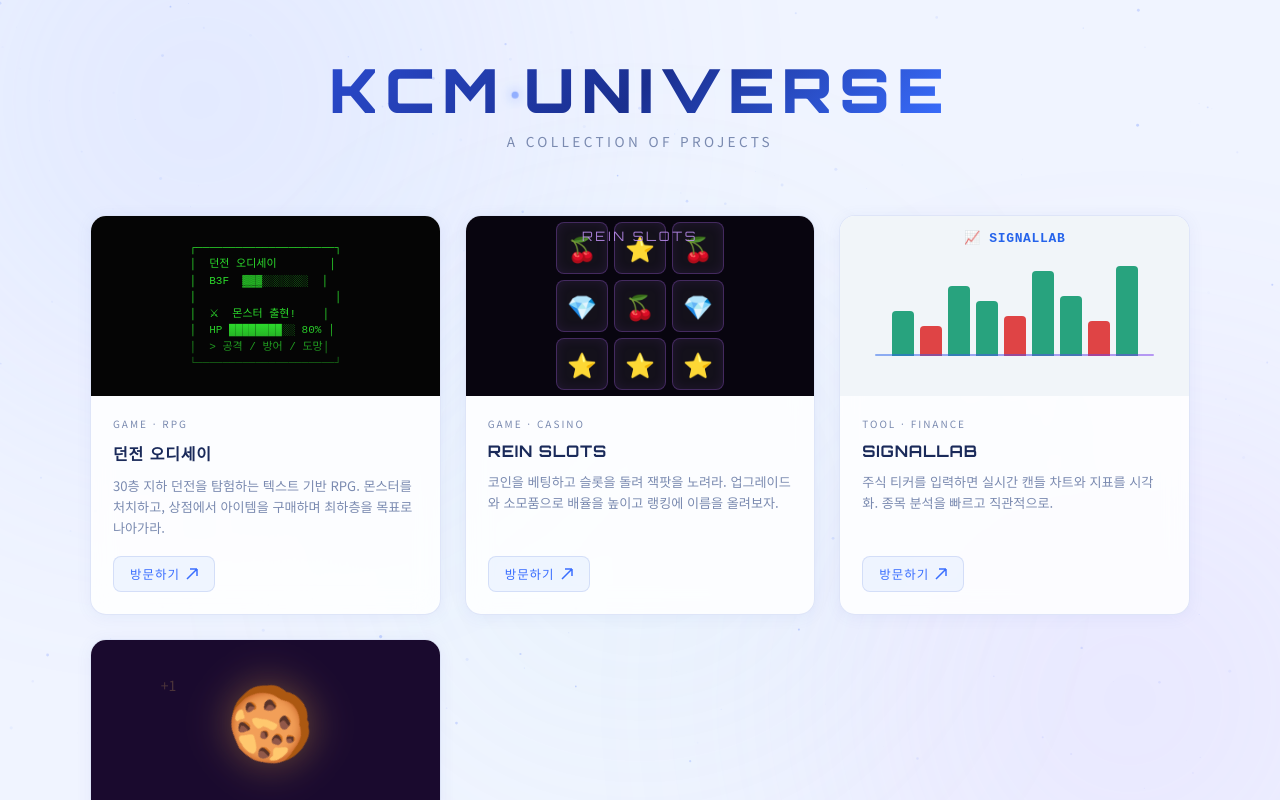
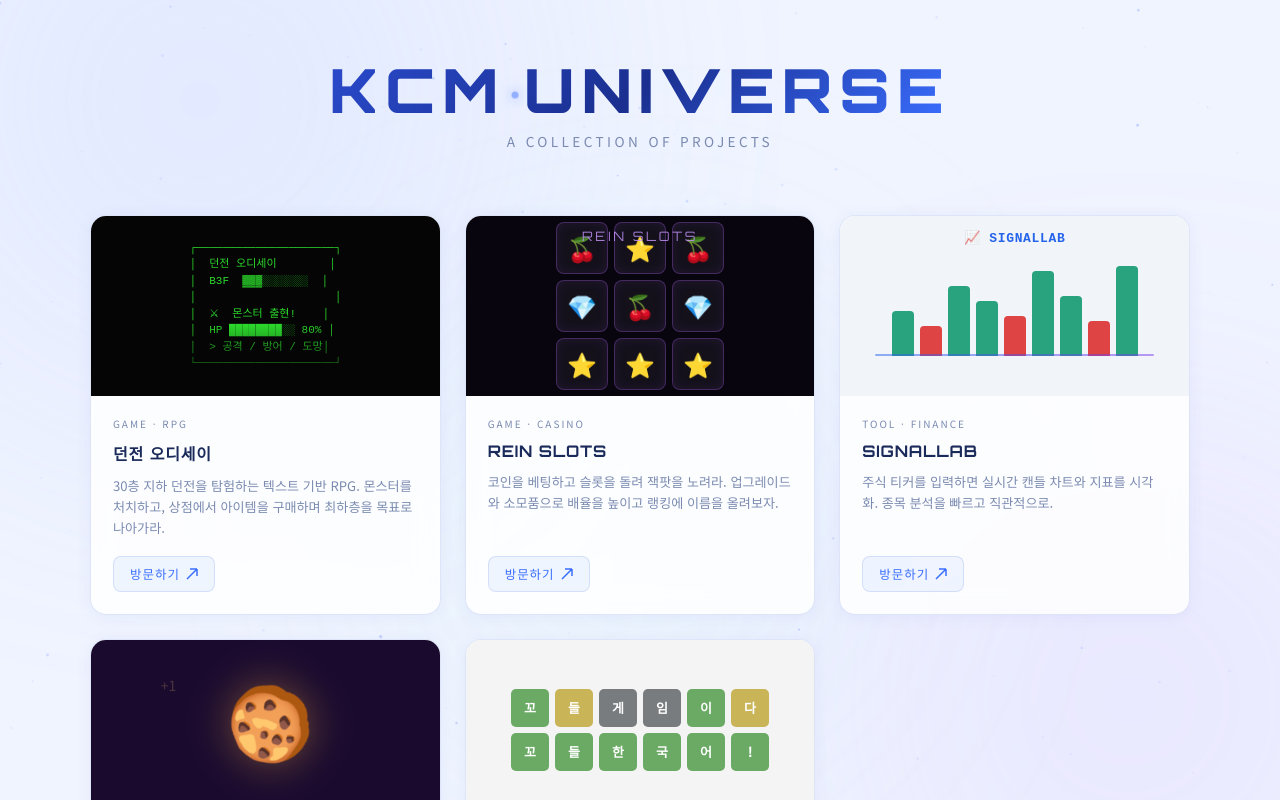
Before and after one commit to ccccmkk/kcmuniverse, a plain HTML site: page index.html in a window 1280 px wide. Drawn offline with Linux system fonts and the light colour scheme.

Commit message:
Add kkodle card to KCM Universe

```diff
--- a/index.html
+++ b/index.html
@@ -4,15 +4,15 @@
   <meta charset="UTF-8">
   <meta name="viewport" content="width=device-width, initial-scale=1.0">
   <title>KCM UNIVERSE</title>
-  <meta name="description" content="던전 오디세이, REIN SLOTS, SIGNALLAB, 쿠키 클리커 — ccccmkk의 프로젝트 모음">
+  <meta name="description" content="던전 오디세이, REIN SLOTS, SIGNALLAB, 쿠키 클리커, 꼬들 — ccccmkk의 프로젝트 모음">
   <meta property="og:type" content="website">
   <meta property="og:title" content="KCM UNIVERSE">
-  <meta property="og:description" content="던전 오디세이, REIN SLOTS, SIGNALLAB, 쿠키 클리커 — ccccmkk의 프로젝트 모음">
+  <meta property="og:description" content="던전 오디세이, REIN SLOTS, SIGNALLAB, 쿠키 클리커, 꼬들 — ccccmkk의 프로젝트 모음">
   <meta property="og:image" content="https://ccccmkk.github.io/kcmuniverse/og-image.png">
   <meta property="og:url" content="https://ccccmkk.github.io/kcmuniverse">
   <meta name="twitter:card" content="summary_large_image">
   <meta name="twitter:title" content="KCM UNIVERSE">
-  <meta name="twitter:description" content="던전 오디세이, REIN SLOTS, SIGNALLAB, 쿠키 클리커 — ccccmkk의 프로젝트 모음">
+  <meta name="twitter:description" content="던전 오디세이, REIN SLOTS, SIGNALLAB, 쿠키 클리커, 꼬들 — ccccmkk의 프로젝트 모음">
   <meta name="twitter:image" content="https://ccccmkk.github.io/kcmuniverse/og-image.png">
   <style>
     @import url('https://fonts.googleapis.com/css2?family=Orbitron:wght@400;700;900&family=Noto+Sans+KR:wght@300;400;500&display=swap');
@@ -239,6 +239,35 @@
     .preview-clicker {
       background: #1a0a2e;
     }
+
+    .preview-kkodle {
+      background: #f4f4f4;
+      display: flex;
+      align-items: center;
+      justify-content: center;
+    }
+    .kkodle-grid {
+      display: flex;
+      flex-direction: column;
+      gap: 6px;
+    }
+    .kk-row {
+      display: flex;
+      gap: 6px;
+    }
+    .kk-cell {
+      width: 38px; height: 38px;
+      border-radius: 5px;
+      display: flex;
+      align-items: center;
+      justify-content: center;
+      font-size: 13px;
+      font-weight: 700;
+      color: white;
+    }
+    .kk-cell.correct  { background: #6aaa64; }
+    .kk-cell.present  { background: #c9b458; }
+    .kk-cell.absent   { background: #787c7e; }
     .cookie-big {
       font-size: 72px;
       animation: spin-slow 8s linear infinite;
@@ -465,6 +494,41 @@
       </div>
     </a>
 
+    <!-- kkodle: 꼬들 -->
+    <a class="card" href="https://ccccmkk.github.io/kkodle" target="_blank" rel="noopener">
+      <div class="card-preview preview-kkodle">
+        <div class="kkodle-grid">
+          <div class="kk-row">
+            <div class="kk-cell correct">꼬</div>
+            <div class="kk-cell present">들</div>
+            <div class="kk-cell absent">게</div>
+            <div class="kk-cell absent">임</div>
+            <div class="kk-cell correct">이</div>
+            <div class="kk-cell present">다</div>
+          </div>
+          <div class="kk-row">
+            <div class="kk-cell correct">꼬</div>
+            <div class="kk-cell correct">들</div>
+            <div class="kk-cell correct">한</div>
+            <div class="kk-cell correct">국</div>
+            <div class="kk-cell correct">어</div>
+            <div class="kk-cell correct">!</div>
+          </div>
+        </div>
+      </div>
+      <div class="card-body">
+        <span class="card-tag">Game · Word</span>
+        <span class="card-title">꼬들</span>
+        <p class="card-desc">매일 새로운 6자 한국어 단어를 맞추는 워들 게임. 초록·노랑·회색 힌트로 정답을 추리하라.</p>
+        <span class="card-btn">
+          방문하기
+          <svg viewBox="0 0 12 12" fill="none" stroke="currentColor" stroke-width="1.5">
+            <path d="M1 11L11 1M11 1H4M11 1V8"/>
+          </svg>
+        </span>
+      </div>
+    </a>
+
   </div>
 
   <footer>
```
